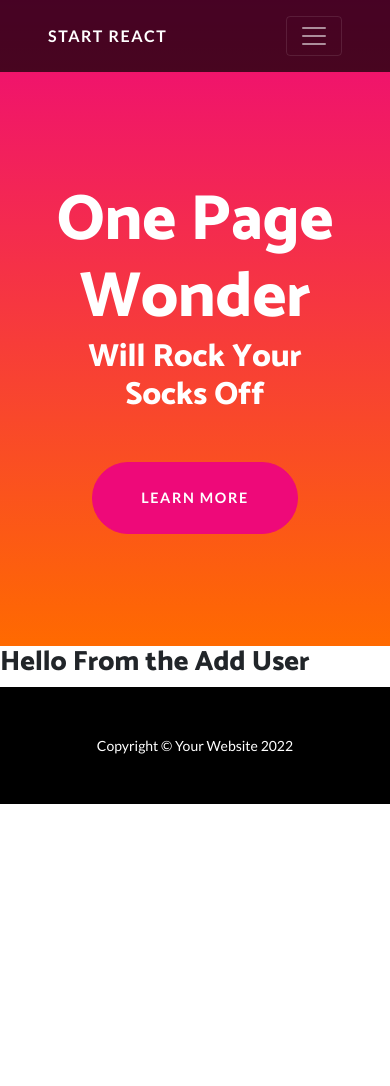
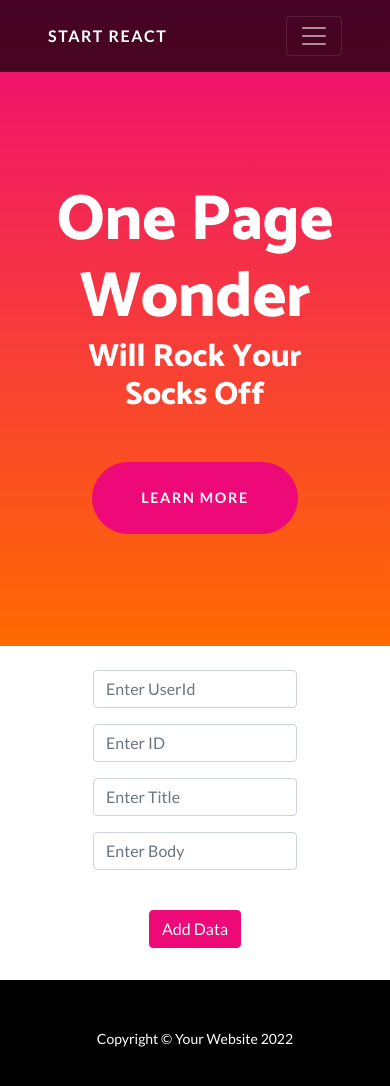
Before and after one commit to AbhayChandel13/ReactFeatures, a React (Create React App) app: page /add in a window 390 px wide. Shown: the top 1086 px of the page. Before the commit the page ends 844 px from the top, so only its background shows below. Built offline with nearby package versions, Linux system fonts and the light colour scheme.

Commit message:
Add Functionality added with toast notification

```diff
--- a/package.json
+++ b/package.json
@@ -16,6 +16,7 @@
     "react-paginate": "^8.1.3",
     "react-router-dom": "^6.4.1",
     "react-scripts": "5.0.1",
+    "react-toastify": "^9.0.8",
     "styled-components": "^5.3.6",
     "web-vitals": "^2.1.4"
   },
--- a/src/components/AddUser.js
+++ b/src/components/AddUser.js
@@ -1,9 +1,124 @@
-import React from 'react'
+import React,{useState} from 'react';
+import { NavLink, useNavigate } from 'react-router-dom';
+import { ToastContainer, toast } from "react-toastify";
+import "react-toastify/dist/ReactToastify.css";
+
 
 const AddUser = () => {
+    let navigate = useNavigate();
+    const [newdata, setNewdata] = useState({
+        userId: "",
+        id: "",
+        title: "",
+        body:""
+    });
+
+    let name, value;
+    const handleInputs = (e) => {
+        console.log(e);
+        name = e.target.name;
+        value = e.target.value;
+
+        setNewdata({ ...newdata, [name]: value })
+    }
+
+    const PostData = async (e) => {
+        e.preventDefault();
+
+        const {userId,id,title,body} = newdata;
+
+        let res = await fetch("https://jsonplaceholder.typicode.com/posts", {
+            method: "POST",
+            headers: { "Content-Type": "application/json", },
+            body: JSON.stringify({userId,id,title,body}),
+        });
+        const data = await res.json();
+        console.log(data);
+
+        if (res.status === 422 || !data) {
+            toast.error(" Invalid Data", {
+                position: "top-center",
+            });
+            console.log("Invalid  Data");
+        }
+        else {
+            toast.success("Data Added Successfully!", {
+                position: "top-center",
+            });
+            console.log("Data Added Successful");
+
+            setTimeout(function () {
+                navigate("/", { replace: true });
+              }, 2000);
+
+        }
+
+    }
   return (
     <div>
-      <h1> Hello From the Add User </h1>
+        <ToastContainer />
+      <form className="user mt-2 mb-3 p-3 d-flex flex-column justify-content-center align-items-center">
+                  <div className="form-group col-sm-8 mb-3">
+                        <input
+                        type="text"
+                        name="userId"
+                        className="form-control input-lg  form-control-user "
+                        id="userid"
+                        placeholder="Enter UserId"
+                        value={newdata.userId}
+                        onChange={handleInputs}
+                        />
+                </div>
+
+                 <div className="form-group col-sm-8 mb-3">
+                        <input
+                          type="text"
+                          name="id"
+                          className="form-control form-control-user"
+                          id="id"
+                          placeholder="Enter ID"
+                          value={newdata.id}
+                          onChange={handleInputs}
+                          />
+                </div>
+
+                <div className="form-group col-sm-8 mb-3">
+                        <input
+                        type="text"
+                        name="title"
+                        className="form-control form-control-user"
+                        id="title"
+                        placeholder="Enter Title"
+                        value={newdata.title}
+                        onChange={handleInputs}
+                        />
+                    </div>
+                    <div className="form-group col-sm-8 mb-3">
+                        <input
+                        type="text"
+                        name="body"
+                        className="form-control form-control-user"
+                        id="body"
+                        placeholder="Enter Body"
+                        value={newdata.body}
+                        onChange={handleInputs}
+                        />
+                    </div>
+
+
+        <div className="mt-4 mb-0">
+        <div className="d-grid">
+        <NavLink className="btn btn-primary btn-user btn-block" to="/" name="signup" id="signup"
+         value="register"
+        onClick={PostData}
+        >
+            Add Data</NavLink></div>
+         </div>
+
+
+
+
+ </form>
     </div>
   )
 }
```
Also changed, not shown: 1 other file (tests, documents, lock files or other folders).
